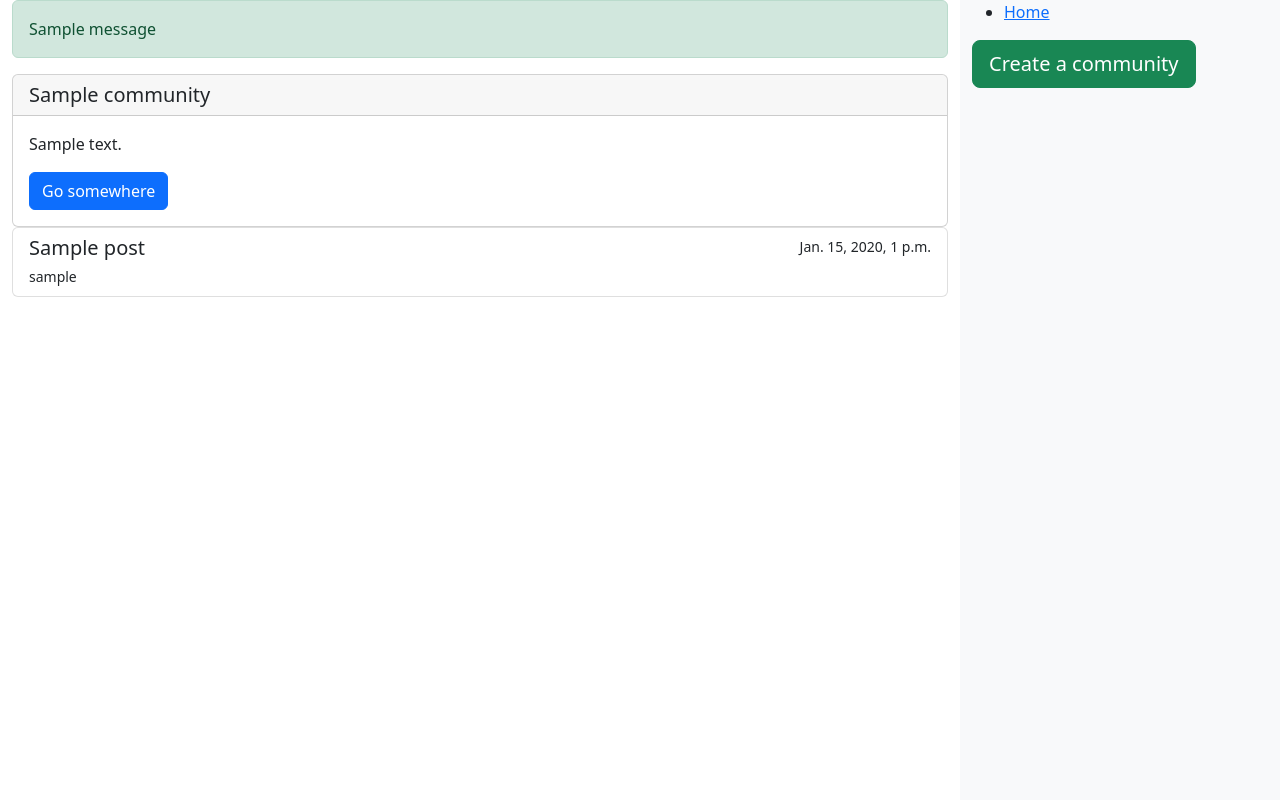
After one commit to aaldaber/SWE573-Spring-2024, a Django app: page /communities/00000000-0000-0000-0000-000000000001/ in a window 1280 px wide. The commit adds this page. Run offline with Django 4.2, Linux system fonts and the light colour scheme; tables that the repository leaves empty hold one stand-in row (values such as "Sample post"); one stand-in notice (Sample message) is shown; parts of the project's set-up code (start-up, migrations or seed data) failed here and were passed over; some libraries are stand-ins or nearby versions.

Commit message:
community creation and community detail functionality added

```diff
--- a/cbis/cbis/urls.py
+++ b/cbis/cbis/urls.py
@@ -21,8 +21,9 @@ from community import views as comm_views
 urlpatterns = [
     path('admin/', admin.site.urls),
     path("", comm_views.index, name="index"),
-    path("community/create/", comm_views.community_create),
-    path("communities/", comm_views.community_list),
+    path("communities/", comm_views.community_list, name="community_list"),
+    path("communities/create/", comm_views.community_create),
+    path("communities/<uuid:commid>/", comm_views.community_detail, name="community_detail"),
     path("communities/<uuid:commid>/templates/", comm_views.community_templates_list),
     path("communities/<uuid:commid>/<int:postid>/", comm_views.post_detail, name="postdetail"),
 ]
--- a/cbis/community/models.py
+++ b/cbis/community/models.py
@@ -127,7 +127,7 @@ class PostField(models.Model):
         if self.template_field.data_type == TemplateField.TEXT:
             template = "<p>{{ content }} </p>"
         elif self.template_field.data_type == TemplateField.IMAGE:
-            template = '<img src="{{content}}" />'
+            template = '<img src="{{content}}" class="img-fluid" />'
         template = django_engine.from_string(template)
         if self.content_text:
             return template.render({"content": self.content_text}, request=None)
--- a/cbis/community/templates/community/base.html
+++ b/cbis/community/templates/community/base.html
@@ -12,6 +12,13 @@
 <div class="container-fluid">
     <div class="row">
         <div id="content" class="col-md-9">
+        {% if messages %}
+    {% for message in messages %}
+        <div class="alert alert-{{ message.tags }}" role="alert">
+  {{ message }}
+</div>
+    {% endfor %}
+{% endif %}
             {% block content %}{% endblock %}
         </div>
         <div id="sidebar" class="col-md-3 bg-light min-vh-100">
--- /dev/null
+++ b/cbis/community/templates/community/community_detail.html
@@ -0,0 +1,22 @@
+{% extends 'community/base.html' %}
+
+{% block content %}
+    <div class="card">
+  <h5 class="card-header">{{ community.name }}</h5>
+  <div class="card-body">
+    <p class="card-text">{{ community.description }}</p>
+    <a href="#" class="btn btn-primary">Go somewhere</a>
+  </div>
+</div>
+    <div class="list-group">
+    {% for post in posts %}
+  <a href="{% url 'postdetail' community.id post.id %}" class="list-group-item list-group-item-action">
+    <div class="d-flex w-100 justify-content-between">
+        <h5 class="mb-1">{{ post.title }}</h5>
+      <small>{{ post.date_created }}</small>
+    </div>
+    <small>{{ post.author.username }}</small>
+  </a>
+  {% endfor %}
+</div>
+{% endblock %}
--- a/cbis/community/templates/community/community_list.html
+++ b/cbis/community/templates/community/community_list.html
@@ -2,7 +2,7 @@
 {% block content %}
         <ul>
             {% for community in community_list %}
-                <li>{{ community.name }}</li>
+                <li><a href="{% url 'community_detail' community.id %}">{{ community.name }}</a></li>
             {% endfor %}
         </ul>
 {% endblock %}
--- a/cbis/community/views.py
+++ b/cbis/community/views.py
@@ -1,7 +1,11 @@
+from django.contrib import messages
 from django.shortcuts import render
-from .models import Community, Post
-from django.http import HttpResponse, Http404
+from .models import Community, Post, PostTemplate, TemplateField
+from django.http import HttpResponse, Http404, HttpResponseRedirect
 from django.db.models import Q
+from django.urls import reverse
+from .formsets import TemplateFieldFormSet
+from .forms import CreateCommunityForm
 
 
 def index(request):
@@ -21,7 +25,29 @@ def post_detail(request, commid, postid):
 
 
 def community_create(request):
-    pass
+    if request.method == 'GET':
+        create_form = CreateCommunityForm()
+        return render(request, 'community/community_create.html', {'form': create_form})
+    elif request.method == 'POST':
+        create_form = CreateCommunityForm(request.POST)
+        if create_form.is_valid():
+            community = create_form.save(commit=False)
+            community.owner = request.user
+            community.save()
+            return HttpResponseRedirect(reverse("community_list"))
+        else:
+            messages.warning(request, "Please fix the form errors")
+            return render(request, 'community/community_create.html', {'form': create_form})
+
+
+def community_detail(request, commid):
+    try:
+        community = Community.objects.get(pk=commid)
+        posts = community.posts.all().order_by('-date_created')
+    except Community.DoesNotExist:
+        raise Http404
+
+    return render(request, 'community/community_detail.html', {'community': community, 'posts': posts})
 
 
 def community_list(request):
@@ -36,3 +62,10 @@ def community_templates_list(request, commid):
         raise Http404
 
     return render(request, 'community/template_list.html', {'template_list': community.post_templates.all()})
+
+
+def community_templates_create(request, commid):
+    community = Community.objects.get(pk=commid)
+    template = PostTemplate()
+
+    formset = TemplateFieldFormSet()
```
Also changed, not shown: cbis/community/forms.py (added, +20 -0 lines), cbis/community/templates/community/community_create.html (added, +11 -0 lines).
